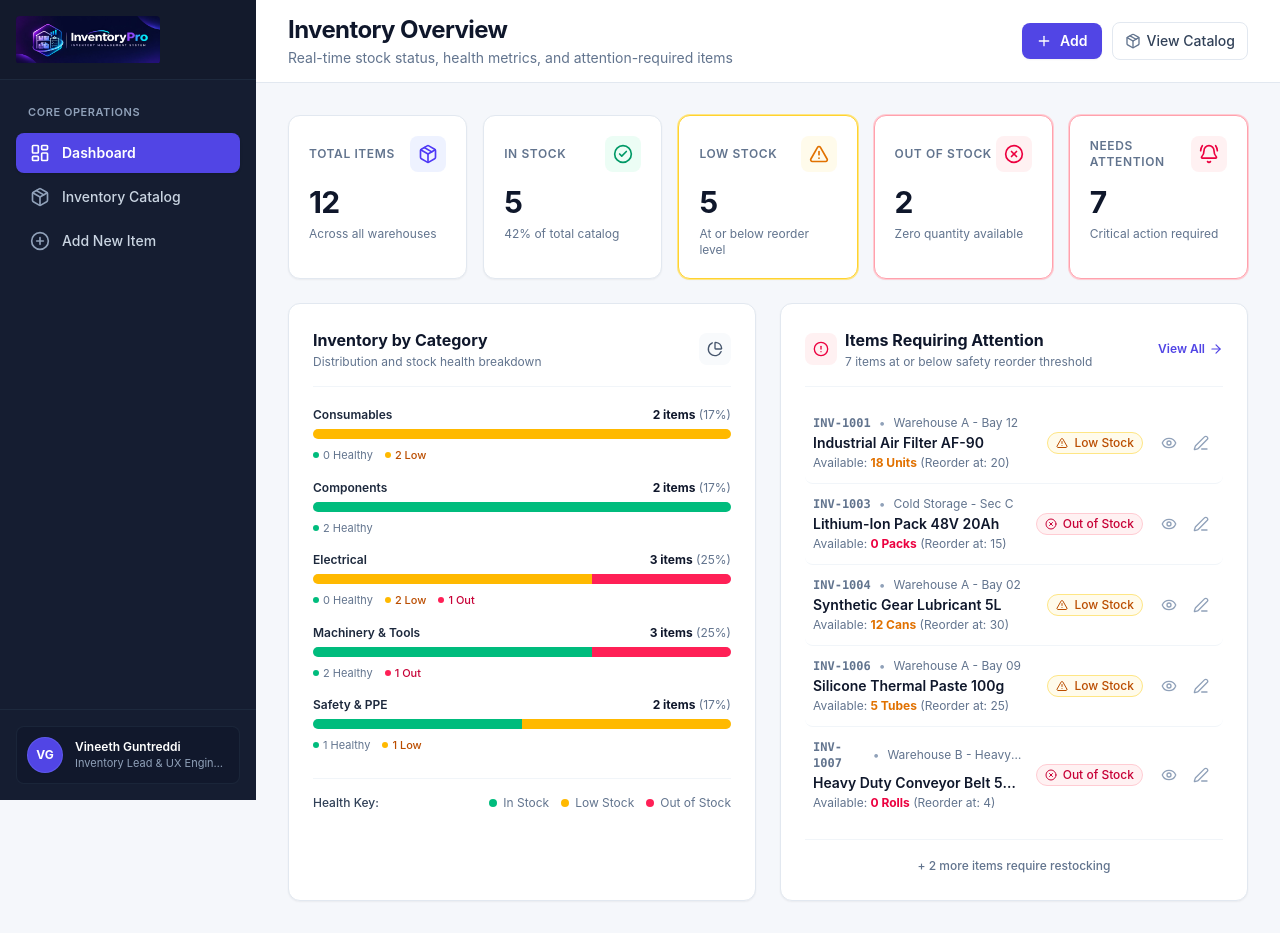
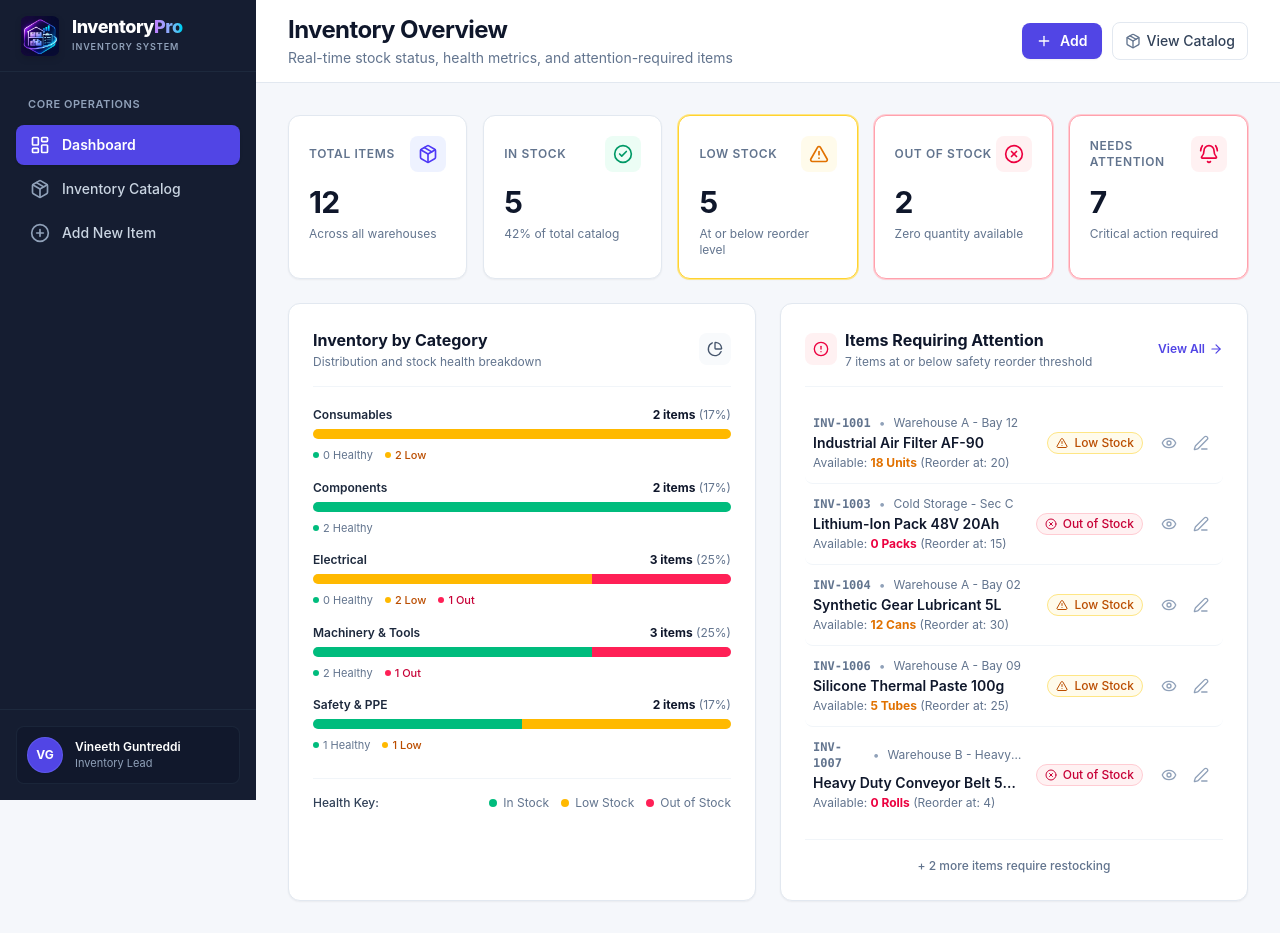
Before and after one commit to vineeth2755/inventory_Stock_Management, a React (Vite) app: page / in a window 1280 px wide. Built offline with nearby package versions, Linux system fonts and the light colour scheme.

Commit message:
fix(branding): use clean emblem icon with InventoryPro typography and update profile to Inventory Lead

```diff
--- a/src/components/layout/Sidebar.jsx
+++ b/src/components/layout/Sidebar.jsx
@@ -6,7 +6,7 @@ import {
   X
 } from 'lucide-react';
 import { useInventory } from '../../context/InventoryContext';
-import logoImg from '../../assets/logo.png';
+import emblemImg from '../../assets/logo-emblem.png';
 
 export default function Sidebar({ mobileOpen, setMobileOpen }) {
   const { currentScreen, navigateTo } = useInventory();
@@ -41,13 +41,24 @@ export default function Sidebar({ mobileOpen, setMobileOpen }) {
       >
         {/* Brand / Logo Area */}
         <div>
-          <div className="h-20 flex items-center justify-between px-4 border-b border-slate-800 bg-[#111827]/40">
-            <div className="flex items-center gap-2 overflow-hidden">
+          <div className="h-18 flex items-center justify-between px-5 border-b border-slate-800">
+            <div className="flex items-center gap-3">
+              {/* Cropped Clean Hexagonal Emblem */}
               <img
-                src={logoImg}
-                alt="InventoryPro Logo"
-                className="h-12 w-auto max-w-[200px] object-contain rounded"
+                src={emblemImg}
+                alt="InventoryPro Emblem"
+                className="w-10 h-10 object-contain rounded-lg drop-shadow-md"
               />
+              {/* Matching Brand Typography from Logo */}
+              <div>
+                <div className="flex items-baseline font-extrabold text-lg tracking-tight leading-none">
+                  <span className="text-white">Inventory</span>
+                  <span className="bg-gradient-to-r from-purple-400 to-cyan-400 bg-clip-text text-transparent">Pro</span>
+                </div>
+                <p className="text-[9px] text-slate-400 uppercase tracking-widest font-semibold mt-1">
+                  Inventory System
+                </p>
+              </div>
             </div>
             {/* Close Button on Mobile */}
             <button
@@ -93,7 +104,7 @@ export default function Sidebar({ mobileOpen, setMobileOpen }) {
             </div>
             <div className="flex-1 min-w-0">
               <p className="text-xs font-semibold text-white truncate">Vineeth Guntreddi</p>
-              <p className="text-[11px] text-slate-400 truncate">Inventory Lead & UX Engineer</p>
+              <p className="text-[11px] text-slate-400 truncate">Inventory Lead</p>
             </div>
           </div>
         </div>
```
Also changed, not shown: src/assets/logo-emblem.png (added).
